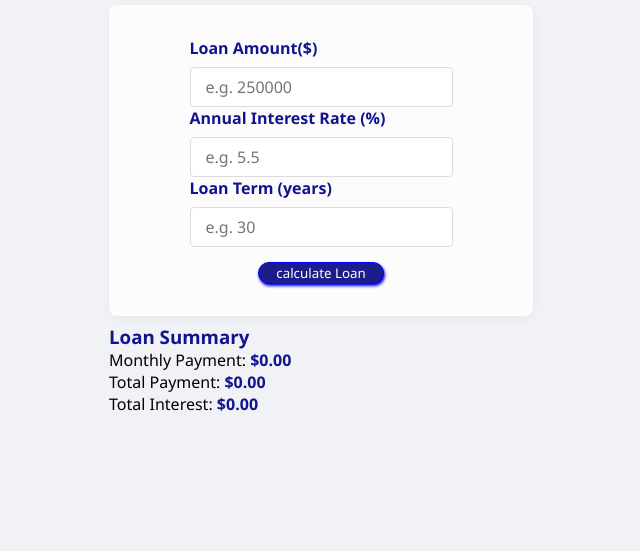
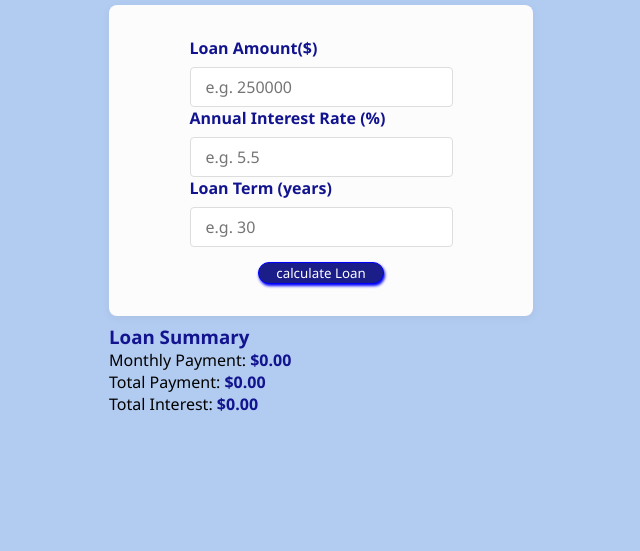
Before and after one commit to accolade99/loanCalculator, a plain HTML site: page index.html in a window 1280 px wide. Shown: the part 249-800 px from the top of the page, without its empty margins (319-959 px from the left). Drawn offline with Linux system fonts and the light colour scheme.

Commit message:
Update style.css

```diff
--- a/style.css
+++ b/style.css
@@ -18,7 +18,7 @@ body {
     display: flex;
     justify-content: center;
     align-items: center;
-    background: #f0f2f5;
+    background: #b2cbf0;
     margin: 0;
     padding: 20px;
 }
```
